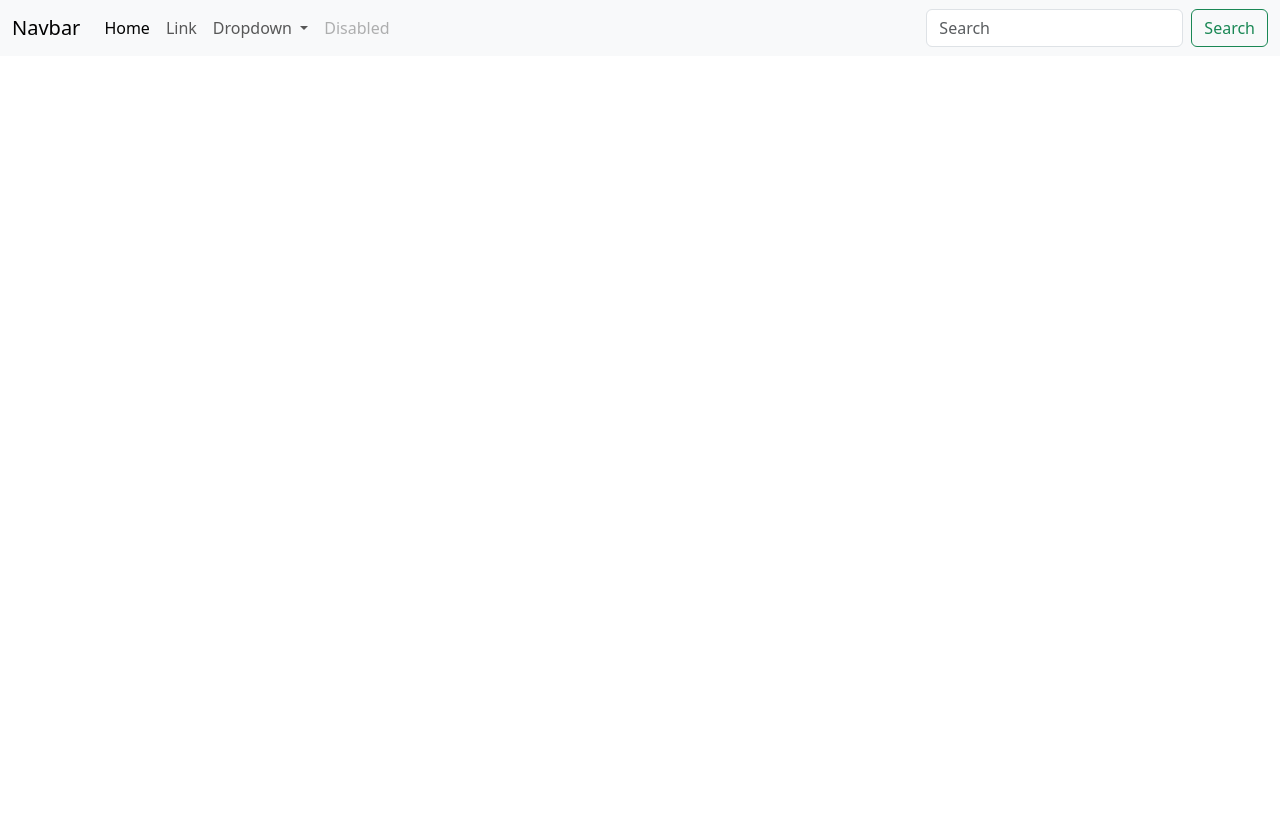
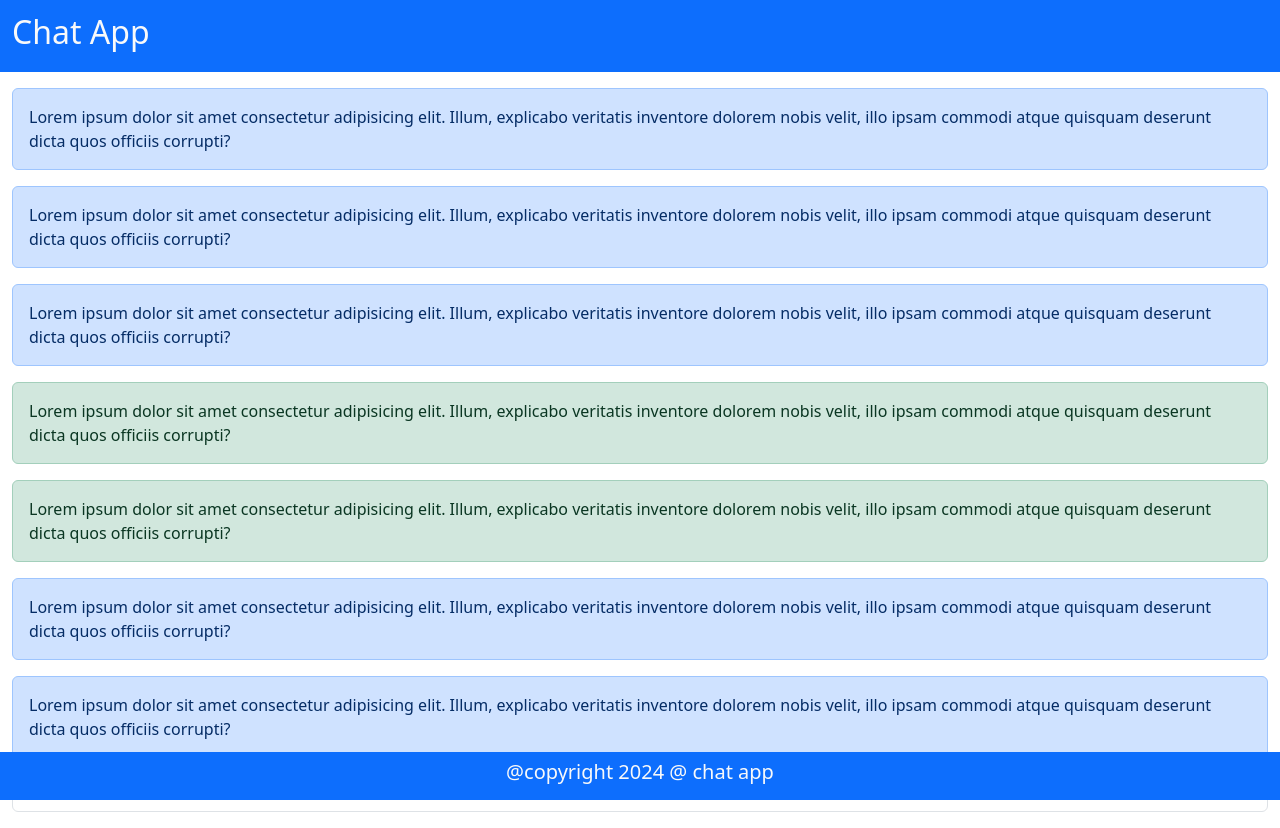
Before and after one commit to dev-ankit24/CHAT-APP, a website: page views/index.html in a window 1280 px wide. Before the commit the page ends 800 px from the top, so only its background shows below. Drawn offline with nearby package versions, Linux system fonts and the light colour scheme.

Commit message:
create navbar

```diff
--- a/views/index.html
+++ b/views/index.html
@@ -4,48 +4,57 @@
     <meta charset="UTF-8">
     <meta name="viewport" content="width=device-width, initial-scale=1.0">
     <link href="https://cdn.jsdelivr.net/npm/bootstrap@5.3.3/dist/css/bootstrap.min.css" rel="stylesheet" integrity="sha384-QWTKZyjpPEjISv5WaRU9OFeRpok6YctnYmDr5pNlyT2bRjXh0JMhjY6hW+ALEwIH" crossorigin="anonymous">
+    <link rel="stylesheet" href="/views/css/style.css">
     <title>Chat App</title>
 
 </head>
 <body>
     <script src="https://cdn.jsdelivr.net/npm/bootstrap@5.3.3/dist/js/bootstrap.bundle.min.js" integrity="sha384-YvpcrYf0tY3lHB60NNkmXc5s9fDVZLESaAA55NDzOxhy9GkcIdslK1eN7N6jIeHz" crossorigin="anonymous"></script>
 
-    <nav class="navbar navbar-expand-lg bg-body-tertiary">
+    <nav class="navbar navbar-expand-lg bg-primary">
         <div class="container-fluid">
-          <a class="navbar-brand" href="#">Navbar</a>
+          <a class="navbar-brand text-light text-bold" href="#">
+            <h2>Chat App</h2>
+          </a>
           <button class="navbar-toggler" type="button" data-bs-toggle="collapse" data-bs-target="#navbarSupportedContent" aria-controls="navbarSupportedContent" aria-expanded="false" aria-label="Toggle navigation">
             <span class="navbar-toggler-icon"></span>
           </button>
-          <div class="collapse navbar-collapse" id="navbarSupportedContent">
-            <ul class="navbar-nav me-auto mb-2 mb-lg-0">
-              <li class="nav-item">
-                <a class="nav-link active" aria-current="page" href="#">Home</a>
-              </li>
-              <li class="nav-item">
-                <a class="nav-link" href="#">Link</a>
-              </li>
-              <li class="nav-item dropdown">
-                <a class="nav-link dropdown-toggle" href="#" role="button" data-bs-toggle="dropdown" aria-expanded="false">
-                  Dropdown
-                </a>
-                <ul class="dropdown-menu">
-                  <li><a class="dropdown-item" href="#">Action</a></li>
-                  <li><a class="dropdown-item" href="#">Another action</a></li>
-                  <li><hr class="dropdown-divider"></li>
-                  <li><a class="dropdown-item" href="#">Something else here</a></li>
-                </ul>
-              </li>
-              <li class="nav-item">
-                <a class="nav-link disabled" aria-disabled="true">Disabled</a>
-              </li>
-            </ul>
-            <form class="d-flex" role="search">
-              <input class="form-control me-2" type="search" placeholder="Search" aria-label="Search">
-              <button class="btn btn-outline-success" type="submit">Search</button>
-            </form>
-          </div>
         </div>
       </nav>
 
+      <div class="container-fluid mid-section my-3">
+        <div class="first">
+            <div class="alert alert-primary left">
+                Lorem ipsum dolor sit amet consectetur adipisicing elit. Illum, explicabo veritatis inventore dolorem nobis velit, illo ipsam commodi atque quisquam deserunt dicta quos officiis corrupti?
+            </div>
+            <div class="alert alert-primary left">
+                Lorem ipsum dolor sit amet consectetur adipisicing elit. Illum, explicabo veritatis inventore dolorem nobis velit, illo ipsam commodi atque quisquam deserunt dicta quos officiis corrupti?
+            </div>
+            <div class="alert alert-primary left">
+                Lorem ipsum dolor sit amet consectetur adipisicing elit. Illum, explicabo veritatis inventore dolorem nobis velit, illo ipsam commodi atque quisquam deserunt dicta quos officiis corrupti?
+            </div>
+            <div class="alert alert-success right">
+                Lorem ipsum dolor sit amet consectetur adipisicing elit. Illum, explicabo veritatis inventore dolorem nobis velit, illo ipsam commodi atque quisquam deserunt dicta quos officiis corrupti?
+            </div>
+            <div class="alert alert-success right">
+                Lorem ipsum dolor sit amet consectetur adipisicing elit. Illum, explicabo veritatis inventore dolorem nobis velit, illo ipsam commodi atque quisquam deserunt dicta quos officiis corrupti?
+            </div>
+            <div class="alert alert-primary left">
+                Lorem ipsum dolor sit amet consectetur adipisicing elit. Illum, explicabo veritatis inventore dolorem nobis velit, illo ipsam commodi atque quisquam deserunt dicta quos officiis corrupti?
+            </div>
+            <div class="alert alert-primary left">
+                Lorem ipsum dolor sit amet consectetur adipisicing elit. Illum, explicabo veritatis inventore dolorem nobis velit, illo ipsam commodi atque quisquam deserunt dicta quos officiis corrupti?
+            </div>
+        </div>
+        <div class="second">
+            <form >
+                <input type="text" name="message" class="form-control">
+            </form>
+        </div>
+      </div>
+
+    <footer class="fixed-bottom bg-primary text-center text-light p-2">
+        <h5>@copyright 2024 @ chat app</h5>
+    </footer>
 </body>
 </html>
```
